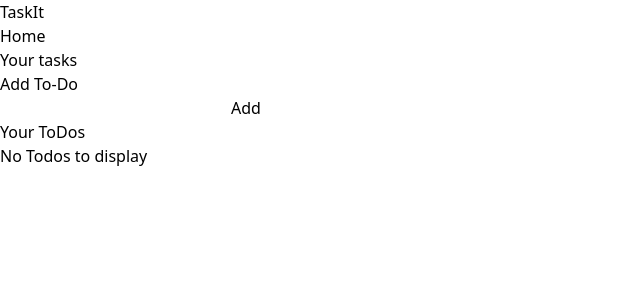
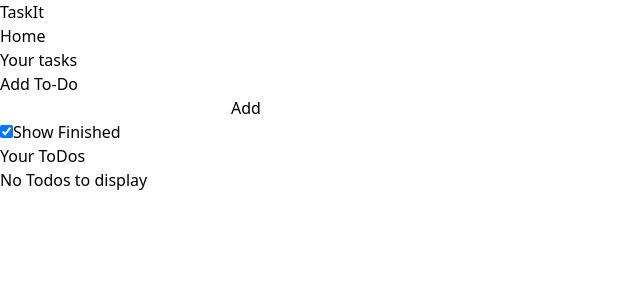
Before and after one commit to paiabhishekpai/Taskit---ToDo-list, a React (Vite) app: page / in a window 1280 px wide. Shown: the top 300 px of the page, without its empty margins (0-640 px from the left). Built offline with nearby package versions, Linux system fonts and the light colour scheme.

Commit message:
adding show finished checkbox

```diff
--- a/src/App.jsx
+++ b/src/App.jsx
@@ -6,6 +6,7 @@ import { v4 as uuidv4 } from 'uuid';
 function App() {
   const [todo, setTodo] = useState("");
   const [todos, setTodos] = useState([]);
+  const [showFinished, setshowFinished] = useState(true)
 
   useEffect(() => {
     let todostring = localStorage.getItem("todos");
@@ -18,6 +19,9 @@ function App() {
 
   const saveToLS = ()=>{
     localStorage.setItem("todos", JSON.stringify(todos))
+  }
+  const toggleFinished = (e) => {
+    setshowFinished(!showFinished)
   }
 
   const handleAdd = () => {
@@ -66,25 +70,27 @@ function App() {
   return (
     <>
       <Navbar />
-      <div className="container mx-auto my-5 rounded-xl p-5 bg-orange-100 min-h-[80vh]">
+      <div className="container mx-auto my-5 rounded-xl p-5
+     bg-orange-100 min-h-[80vh]">
         <div className="addtodo my-5">
           <h2 className="text-lg font-bold">Add To-Do</h2>
           <input onChange={handleChange} value={todo} type="text" id="in" className="w-1/2" />
           <button
-            onClick={handleAdd}
-            className="bg-orange-400 rounded-md p-2 py-1 mx-6 text-white text-sm hover:font-bold"
+            onClick={handleAdd} disabled={todo.length<=3}
+            className="bg-orange-400 disabled:bg-orange-200 rounded-md p-2 py-1 mx-6  text-white text-sm hover:font-bold"
           >
             Add
           </button>
         </div>
+        <input onChange={toggleFinished} type="checkbox" checked={showFinished} name="" id="" />Show Finished
         <h2 className="text-lg font-bold">Your ToDos</h2>
         <div className="todos">
           {todos.length===0 && <div className="my-2">No Todos to display</div>}
           {todos.map(item=>{
 
-          return <div key={item.id} className="todo flex w-1/4 my-2 justify-between">
+          return (showFinished || !item.iscompleted) && <div key={item.id} className="todo flex w-1/4 my-2 justify-between">
             <div className="flex gap-5">
-            <input onChange={handleCheckbox} type="checkbox" value={item.iscompleted} name={item.id} id="" />
+            <input onChange={handleCheckbox} type="checkbox" checked={item.iscompleted} name={item.id} id="" />
             <div className={item.iscompleted?"line-through":""}>{item.todo}</div>
             </div>
             <div className="buttons flex h-full">
```
